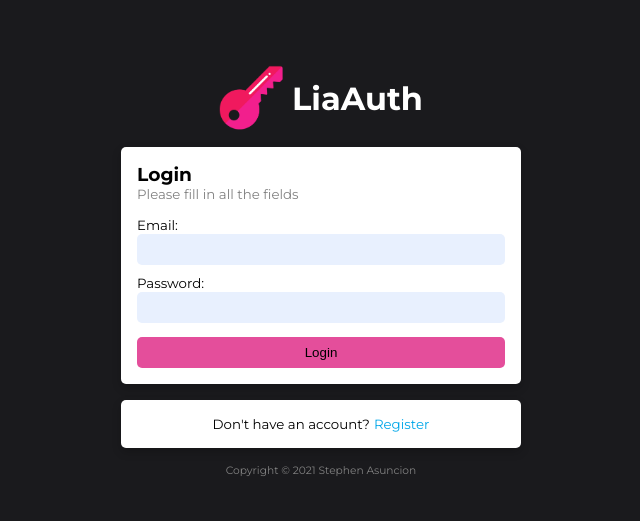
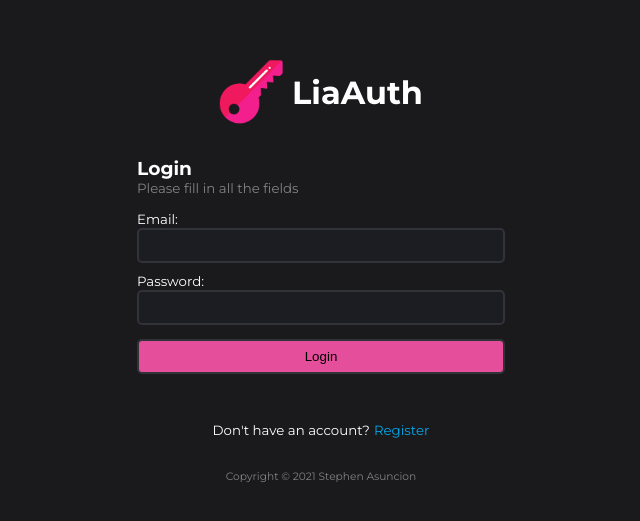
Before and after one commit to stephenasuncionDEV/LiaAuth, a React app: page / in a window 1280 px wide. Shown: the part 125-646 px from the top of the page, without its empty margins (319-959 px from the left). Built offline with nearby package versions, Linux system fonts and the light colour scheme.

Commit message:
Redesigned Login Form

```diff
--- a/src/style.css
+++ b/src/style.css
@@ -35,9 +35,6 @@ body {
 
 .container {
     height: auto;
-    box-shadow: 0 4px 10px 0 rgba(0, 0, 0, 0.2);
-    background-color: white;
-    border-radius: 5px 5px;
     margin-left: auto;
     margin-right: auto;
     margin-bottom: 1rem;
@@ -49,22 +46,24 @@ body {
 .logo-padding { padding: 2rem; }
 
 form { width: 100%; }
-form label { font-size: 10pt; }
+form label { font-size: 10pt; color: white; }
 
 form input {
     display: block;
-    border: 0;
+    border: 2px solid #313338;
     padding: .5rem;
     box-sizing: border-box;
     border-radius: 5px 5px;
-    background-color: #E8F0FE;
+    background-color: #1b1d22;
     margin-bottom: .5rem;
     width: 100%;
+    color:rgb(224, 32, 122);
 }
 
 form input[type=submit] {
     margin-bottom: 0;
     cursor: pointer;
+    color: rgb(0, 0, 0);
 }
 
 .form-button-container { transition: all .5s; }
@@ -77,6 +76,7 @@ form input[type=submit] {
 .form-heading {
     font-size: 14pt;
     margin: 0;
+    color: white;
 }
 
 .form-tagline {
@@ -91,6 +91,7 @@ form input[type=submit] {
     margin: 0;
     font-size: 10pt;
     text-align: center;
+    color: white;
 }
 
 #login-question span {
```
Also changed, not shown: public/bundle.js, 1 other file (tests, documents, lock files or other folders).
